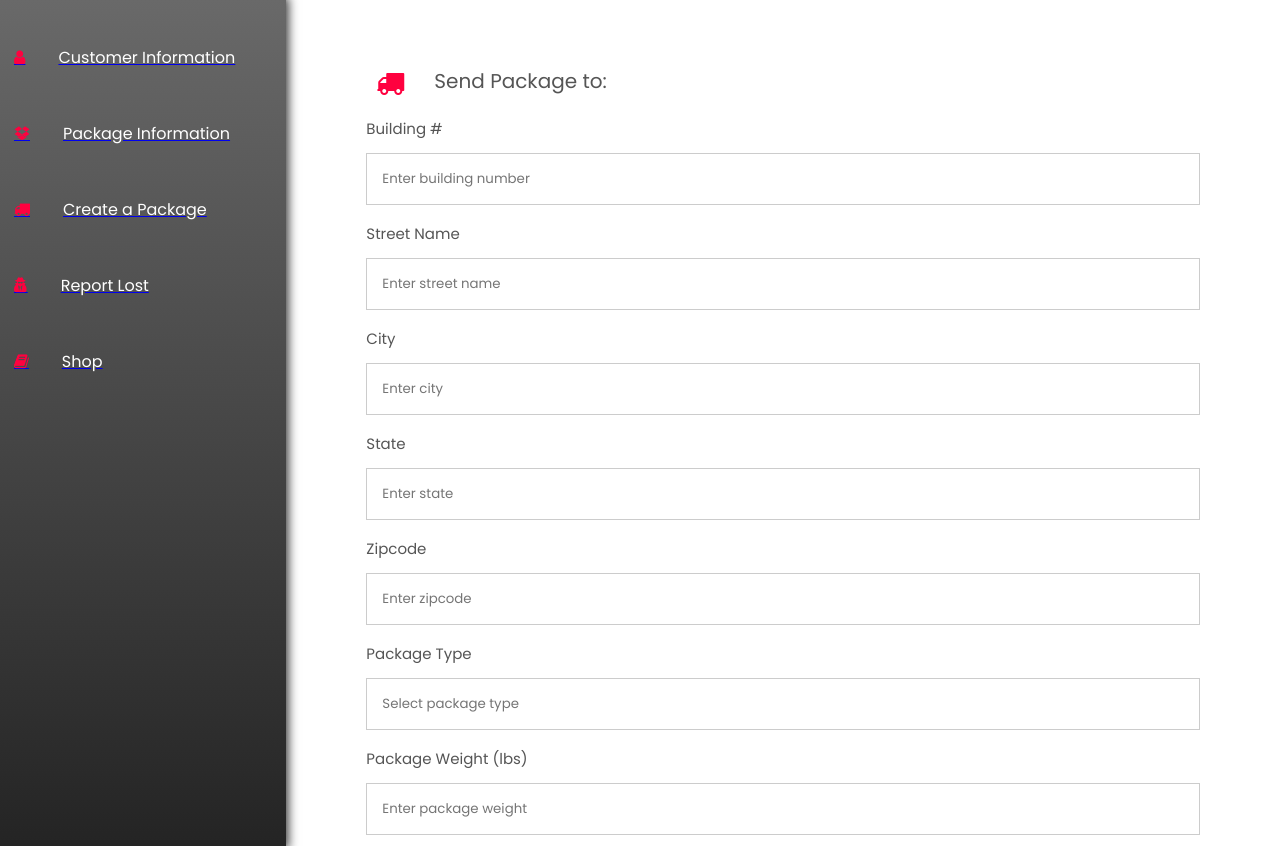
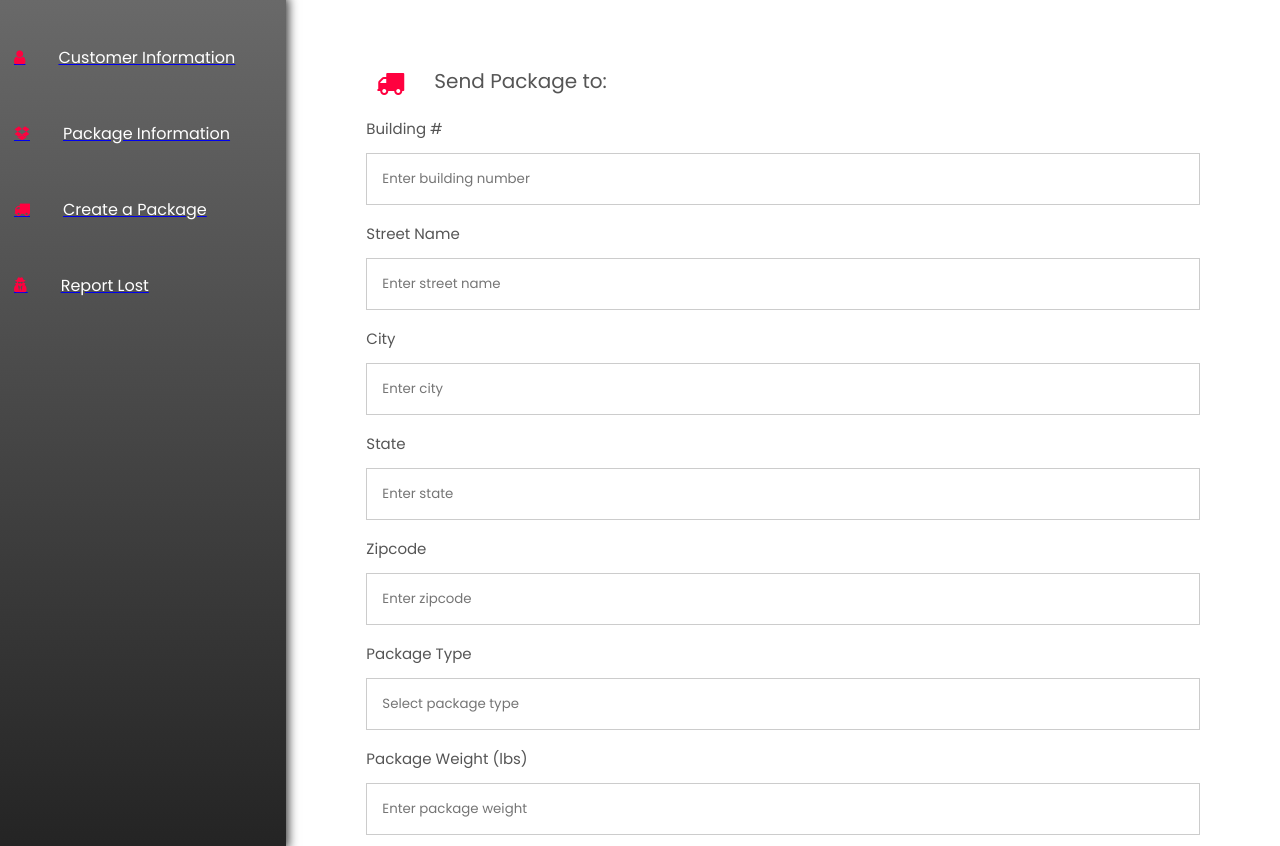
Before and after one commit to ArmandoMorales/COSC3380-PostOffice, a PHP site: page /cust-snd-pkg-1.php in a window 1280 px wide. Shown: the part 201-1047 px from the top of the page. Run offline with PHP 8.4, Linux system fonts and the light colour scheme.

Commit message:
Removed Shop

```diff
--- a/root/pages/cust-edit-info-1.php
+++ b/root/pages/cust-edit-info-1.php
@@ -43,7 +43,7 @@
                 <a href="cust-pkg-info-1.php"><div class="icons"><i class="fa fa-dropbox" aria-hidden="true"></i><p id="icon-txt">Package Information</p></div></a>
                 <a href="cust-snd-pkg-1.php"><div class="icons"><i class="fa fa-truck" aria-hidden="true"></i><p id="icon-txt">Create a Package</p></div></a>
                 <a href="cust-report-lost-1.php"><div class="icons"><i class="fa fa-user-secret" aria-hidden="true"></i><p id="icon-txt">Report Lost</p></div></a>
-                <a href="cust-shop.php"><div class="icons"><i class="fa fa-book" aria-hidden="true"></i><p id="icon-txt">Shop</p></div></a>
+                <!-- <a href="cust-shop.php"><div class="icons"><i class="fa fa-book" aria-hidden="true"></i><p id="icon-txt">Shop</p></div></a> -->
             </div>
         </div>
 
--- a/root/pages/cust-pkg-info-1.php
+++ b/root/pages/cust-pkg-info-1.php
@@ -43,7 +43,7 @@
                 <a href="cust-pkg-info-1.php"><div class="icons"><i class="fa fa-dropbox" aria-hidden="true"></i><p id="icon-txt">Package Information</p></div></a>
                 <a href="cust-snd-pkg-1.php"><div class="icons"><i class="fa fa-truck" aria-hidden="true"></i><p id="icon-txt">Create a Package</p></div></a>
                 <a href="cust-report-lost-1.php"><div class="icons"><i class="fa fa-user-secret" aria-hidden="true"></i><p id="icon-txt">Report Lost</p></div></a>
-                <a href="cust-shop.php"><div class="icons"><i class="fa fa-book" aria-hidden="true"></i><p id="icon-txt">Shop</p></div></a>
+                <!-- <a href="cust-shop.php"><div class="icons"><i class="fa fa-book" aria-hidden="true"></i><p id="icon-txt">Shop</p></div></a> -->
             </div>
         </div>
 
--- a/root/pages/cust-pkg-info-2.php
+++ b/root/pages/cust-pkg-info-2.php
@@ -43,7 +43,7 @@
                 <a href="cust-pkg-info-1.php"><div class="icons"><i class="fa fa-dropbox" aria-hidden="true"></i><p id="icon-txt">Package Information</p></div></a>
                 <a href="cust-snd-pkg-1.php"><div class="icons"><i class="fa fa-truck" aria-hidden="true"></i><p id="icon-txt">Create a Package</p></div></a>
                 <a href="cust-report-lost-1.php"><div class="icons"><i class="fa fa-user-secret" aria-hidden="true"></i><p id="icon-txt">Report Lost</p></div></a>
-                <a href="cust-shop.php"><div class="icons"><i class="fa fa-book" aria-hidden="true"></i><p id="icon-txt">Shop</p></div></a>
+                <!-- <a href="cust-shop.php"><div class="icons"><i class="fa fa-book" aria-hidden="true"></i><p id="icon-txt">Shop</p></div></a> -->
             </div>
         </div>
 
--- a/root/pages/cust-report-lost-1.php
+++ b/root/pages/cust-report-lost-1.php
@@ -45,7 +45,7 @@
                 <a href="cust-snd-pkg-1.php"><div class="icons"><i class="fa fa-truck" aria-hidden="true"></i><p id="icon-txt">Create a Package</p></div></a>
                 <a href="cust-report-lost-1.php"><div class="icons"><i class="fa fa-user-secret" aria-hidden="true"></i><p id="icon-txt">Report Lost</p></div></a>
 
-                <a href="cust-shop.php"><div class="icons"><i class="fa fa-book" aria-hidden="true"></i><p id="icon-txt">Shop</p></div></a>
+                <!-- <a href="cust-shop.php"><div class="icons"><i class="fa fa-book" aria-hidden="true"></i><p id="icon-txt">Shop</p></div></a> -->
             </div>
         </div>
 
--- a/root/pages/cust-report-lost-2.php
+++ b/root/pages/cust-report-lost-2.php
@@ -46,7 +46,7 @@
                 <a href="cust-snd-pkg-1.php"><div class="icons"><i class="fa fa-truck" aria-hidden="true"></i><p id="icon-txt">Create a Package</p></div></a>
                 <a href="cust-report-lost-1.php"><div class="icons"><i class="fa fa-user-secret" aria-hidden="true"></i><p id="icon-txt">Report Lost</p></div></a>
 
-                <a href="cust-shop.php"><div class="icons"><i class="fa fa-book" aria-hidden="true"></i><p id="icon-txt">Shop</p></div></a>
+                <!-- <a href="cust-shop.php"><div class="icons"><i class="fa fa-book" aria-hidden="true"></i><p id="icon-txt">Shop</p></div></a> -->
             </div>
         </div>
 
--- a/root/pages/cust-snd-pkg-1.php
+++ b/root/pages/cust-snd-pkg-1.php
@@ -40,7 +40,7 @@
                 <a href="cust-pkg-info-1.php"><div class="icons"><i class="fa fa-dropbox" aria-hidden="true"></i><p id="icon-txt">Package Information</p></div></a>
                 <a href="cust-snd-pkg-1.php"><div class="icons"><i class="fa fa-truck" aria-hidden="true"></i><p id="icon-txt">Create a Package</p></div></a>
                 <a href="cust-report-lost-1.php"><div class="icons"><i class="fa fa-user-secret" aria-hidden="true"></i><p id="icon-txt">Report Lost</p></div></a>
-                <a href="cust-shop.php"><div class="icons"><i class="fa fa-book" aria-hidden="true"></i><p id="icon-txt">Shop</p></div></a>
+                <!-- <a href="cust-shop.php"><div class="icons"><i class="fa fa-book" aria-hidden="true"></i><p id="icon-txt">Shop</p></div></a> -->
             </div>
         </div>
 
--- a/root/pages/cust-snd-pkg-2.php
+++ b/root/pages/cust-snd-pkg-2.php
@@ -50,7 +50,7 @@
                 <a href="cust-pkg-info-1.php"><div class="icons"><i class="fa fa-dropbox" aria-hidden="true"></i><p id="icon-txt">Package Information</p></div></a>
                 <a href="cust-snd-pkg-1.php"><div class="icons"><i class="fa fa-truck" aria-hidden="true"></i><p id="icon-txt">Create a Package</p></div></a>
                 <a href="cust-report-lost-1.php"><div class="icons"><i class="fa fa-user-secret" aria-hidden="true"></i><p id="icon-txt">Report Lost</p></div></a>
-                <a href="cust-shop.php"><div class="icons"><i class="fa fa-book" aria-hidden="true"></i><p id="icon-txt">Shop</p></div></a>
+                <!-- <a href="cust-shop.php"><div class="icons"><i class="fa fa-book" aria-hidden="true"></i><p id="icon-txt">Shop</p></div></a> -->
             </div>
         </div>
 
--- a/root/pages/customer-services.php
+++ b/root/pages/customer-services.php
@@ -45,7 +45,7 @@
                 <a href="cust-snd-pkg-1.php"><div class="icons"><i class="fa fa-truck" aria-hidden="true"></i><p id="icon-txt">Create a Package</p></div></a>
                 <a href="cust-report-lost-1.php"><div class="icons"><i class="fa fa-user-secret" aria-hidden="true"></i><p id="icon-txt">Report Lost</p></div></a>
 
-                <a href="cust-shop.php"><div class="icons"><i class="fa fa-book" aria-hidden="true"></i><p id="icon-txt">Shop</p></div></a>
+                <!-- <a href="cust-shop.php"><div class="icons"><i class="fa fa-book" aria-hidden="true"></i><p id="icon-txt">Shop</p></div></a> -->
             </div>
         </div>
 
```
